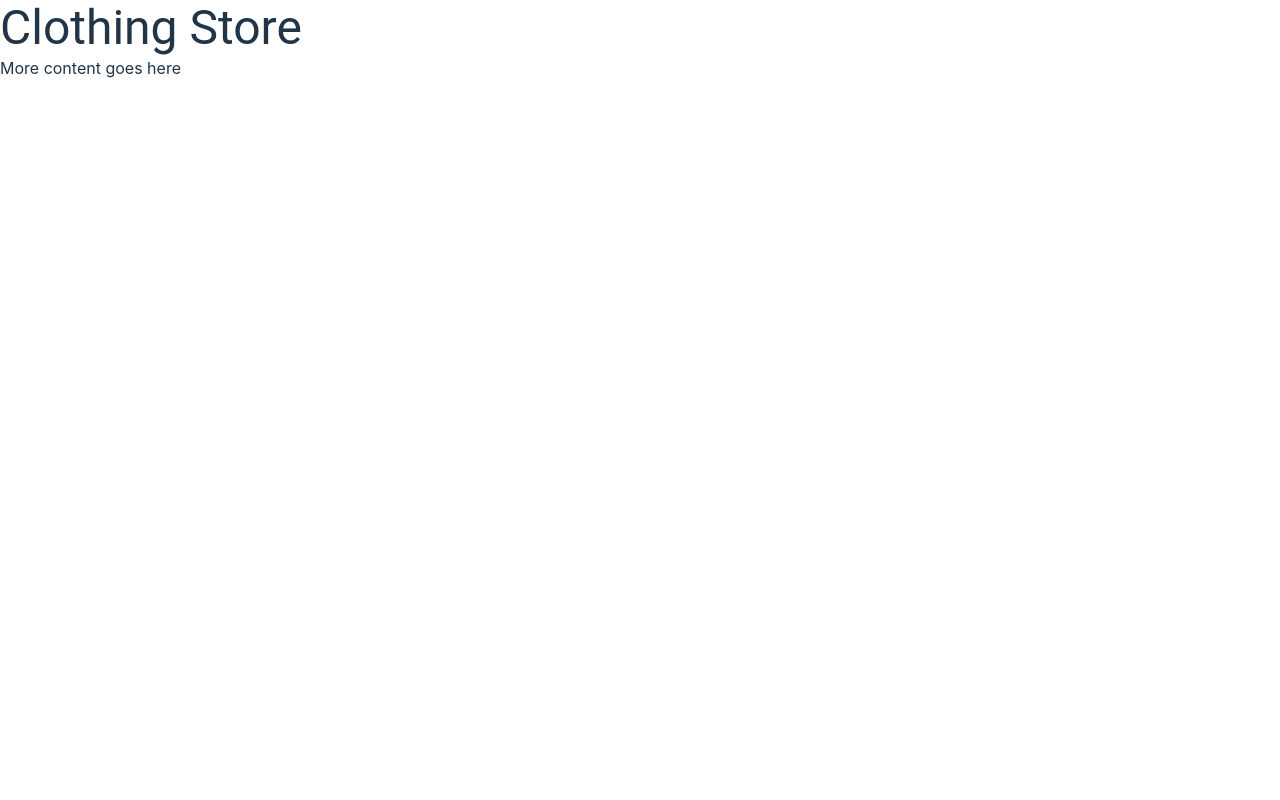
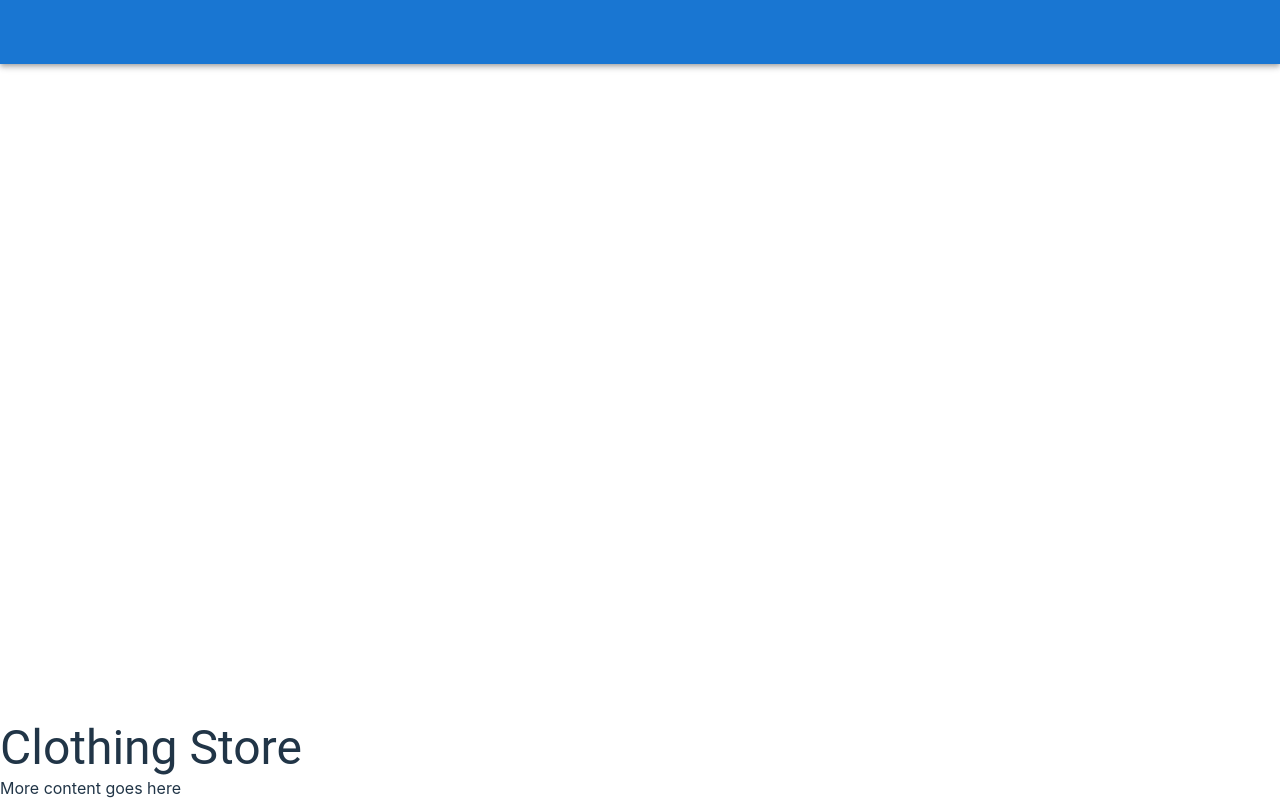
Before and after one commit to GiessC/ecommerce, a React (Vite) app in the folder web/: page /app in a window 1280 px wide. Built offline with nearby package versions, Linux system fonts and the light colour scheme.

Commit message:
added menubar to app layout

```diff
--- a/web/src/app/layout.tsx
+++ b/web/src/app/layout.tsx
@@ -1,9 +1,11 @@
 import {Box} from "@mui/material";
 import {Outlet} from "react-router";
+import MenuBar from "../components/menu-bar/MenuBar.tsx";
 
 export default function AppLayout() {
     return (
         <Box className={'h-full w-full flex flex-col'}>
+            <MenuBar />
             <Outlet />
         </Box>
     );
--- /dev/null
+++ b/web/src/components/menu-bar/MenuBar.tsx
@@ -0,0 +1,13 @@
+import Box from "@mui/material/Box";
+import {AppBar, Toolbar} from "@mui/material";
+
+export default function MenuBar() {
+    return (
+        <Box className={'flex-grow'}>
+            <AppBar position={'static'}>
+                <Toolbar>
+                </Toolbar>
+            </AppBar>
+        </Box>
+    );
+}
```
